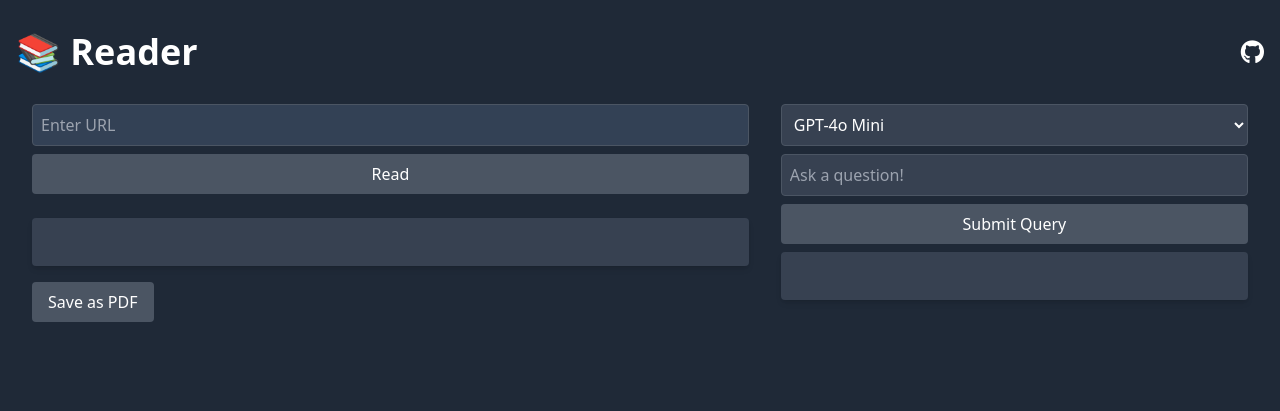
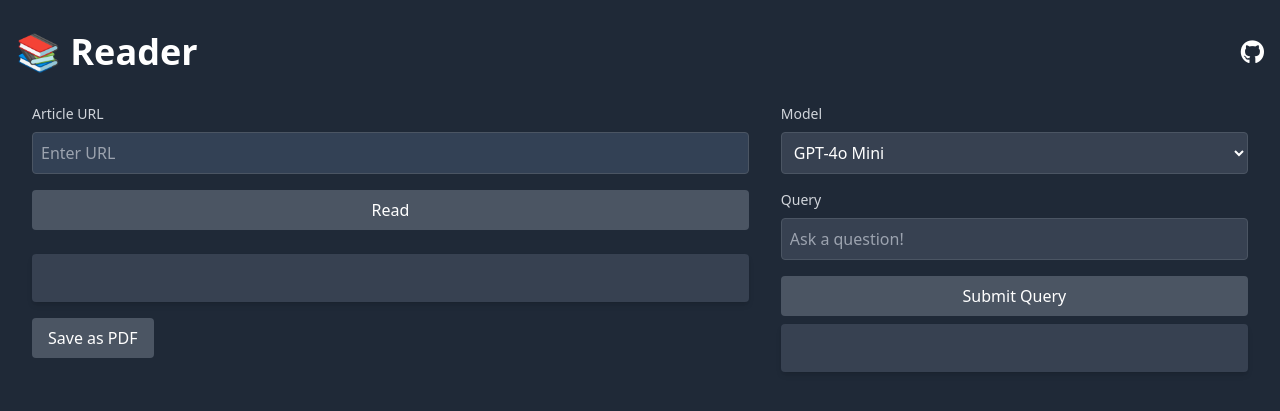
Before and after one commit to francisgreenleaf/Reader, a Flask app: page / in a window 1280 px wide. Shown: the top 411 px of the page. Run offline with Flask 3, Linux system fonts and the light colour scheme; some libraries are stand-ins or nearby versions.

Commit message:
add labels to inputs

```diff
--- a/templates/index.html
+++ b/templates/index.html
@@ -38,8 +38,9 @@
 
         <div class="flex flex-col lg:flex-row gap 4">
             <div class="w-full lg:w-3/5 px-4 mb-4">
+                <label for="urlInput" class="block text-sm font-medium text-gray-300 mb-2">Article URL</label>
                 <input type="text" id="urlInput" placeholder="Enter URL"
-                    class="w-full p-2 border rounded bg-dark-200 text-white border-gray-600 mb-2">
+                    class="w-full p-2 border rounded bg-dark-200 text-white border-gray-600 mb-4">
                 <button onclick="fetchArticle()"
                     class="w-full bg-gray-600 hover:bg-gray-700 text-white px-4 py-2 rounded mb-2">Read</button>
                 <div id="error" class="text-red-400 mb-4"></div>
@@ -55,13 +56,16 @@
                     class="bg-gray-600 hover:bg-gray-700 text-white px-4 py-2 rounded">Save as PDF</button>
             </div>
             <div class="w-full lg:w-2/5 px-4">
-                <select id="modelSelect" class="w-full p-2 border rounded bg-gray-700 text-white border-gray-600 mb-2">
+                <label for="modelSelect" class="block text-sm font-medium text-gray-300 mb-2">Model</label>
+                <select id="modelSelect" class="w-full p-2 border rounded bg-gray-700 text-white border-gray-600 mb-4">
                     <option default value="gpt-4o-mini">GPT-4o Mini</option>
                     <option value="gpt-3.5-turbo">GPT-3.5 Turbo</option>
                     <option value="gpt-4o">GPT-4o</option>
                 </select>
+
+                <label for="queryInput" class="block text-sm font-medium text-gray-300 mb-2">Query</label>
                 <input type="text" id="queryInput" placeholder="Ask a question!"
-                    class="w-full p-2 border rounded bg-gray-700 text-white border-gray-600 mb-2">
+                    class="w-full p-2 border rounded bg-gray-700 text-white border-gray-600 mb-4">
                 <button onclick="queryArticle()"
                     class="w-full bg-gray-600 hover:bg-gray-700 text-white px-4 py-2 rounded mb-2">Submit Query</button>
                 <div id="queryLoading" class="hidden flex justify-center items-center mt-4">
```
